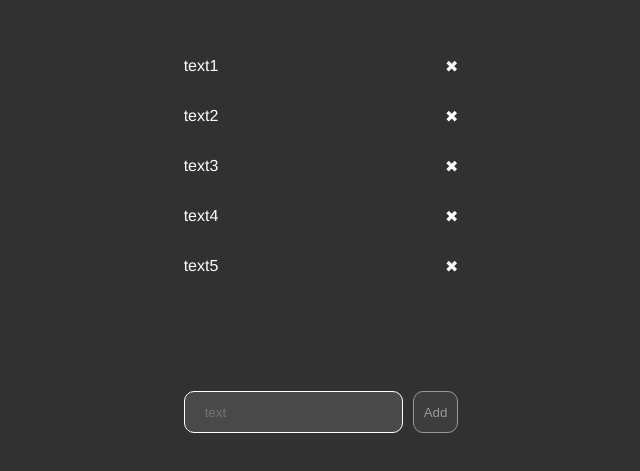
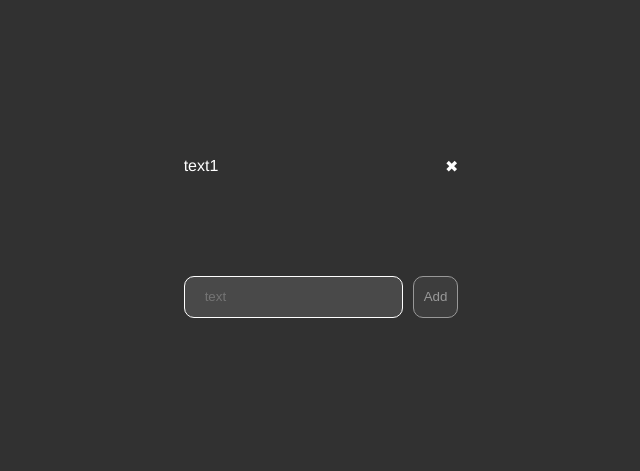
Before and after one commit to VladislavVB/ToDoList, a Vue app: page / in a window 1280 px wide. Shown: the part 163-634 px from the top of the page, without its empty margins (319-959 px from the left). Built offline with nearby package versions, Linux system fonts and the light colour scheme.

Commit message:
редактирование

```diff
--- a/src/App.vue
+++ b/src/App.vue
@@ -2,8 +2,18 @@
   <div>
     <div class="content-body">
       <div v-for="item in listItems" :key="item" class="content-body-item">
-        <p>{{ item.title }}</p>
-        <div @click="itemDelite(item)" class="close">✖</div>
+        <p v-if="item.edit === false">{{ item.title }}</p>
+        <div v-else>
+          <input type="text" v-model="item.title" /><span
+            class="save"
+            @click="editItem(item)"
+            >save</span
+          >
+        </div>
+        <span @click="item.edit = true" class="editor"
+          ><img src="@/assets/edit.png" alt=""
+        /></span>
+        <span @click="itemDelite(item)" class="close">✖</span>
       </div>
     </div>
     <div class="content-add">
@@ -26,25 +36,26 @@ export default {
   data() {
     return {
       listItemName: "",
-      listItems: [
-        { title: "text1" },
-        { title: "text2" },
-        { title: "text3" },
-        { title: "text4" },
-        { title: "text5" },
-      ],
+      ItemEdit: "",
+      listItems: [{ title: "text1", edit: false }],
     };
   },
   methods: {
     addItem() {
       const newItem = {
         title: this.listItemName,
+        edit: false,
       };
       this.listItems.push(newItem);
       this.listItemName = "";
     },
     itemDelite(index) {
       this.listItems = this.listItems.filter((item) => item != index);
+    },
+    editItem(elem) {
+      console.log(elem);
+      elem.edit = false;
+      this.ItemEdit = "";
     },
   },
 };
@@ -68,15 +79,47 @@ body {
   background-color: #313131;
   color: #fff;
 }
+p {
+  margin: 0;
+}
 .content {
   &-body {
     &-item {
+      position: relative;
       display: flex;
       align-items: center;
       justify-content: space-between;
+      &:hover {
+        .editor {
+          opacity: 1;
+          visibility: visible;
+        }
+      }
       .close {
         margin-left: 20px;
         cursor: pointer;
+      }
+      .save {
+        cursor: pointer;
+        top: 2px;
+        right: 22px;
+        position: absolute;
+        z-index: 100;
+        background-color: #313131;
+      }
+      .editor {
+        position: absolute;
+        top: 2px;
+        cursor: pointer;
+        width: 15px;
+        height: 15px;
+        right: 40px;
+        transition: 0.5s;
+        opacity: 0;
+        visibility: hidden;
+        img {
+          width: 100%;
+        }
       }
     }
   }
```
Also changed, not shown: src/assets/edit.png (added).
